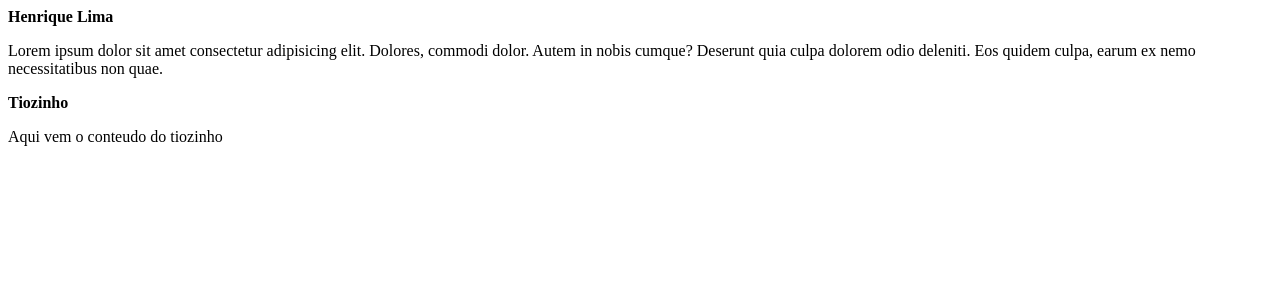
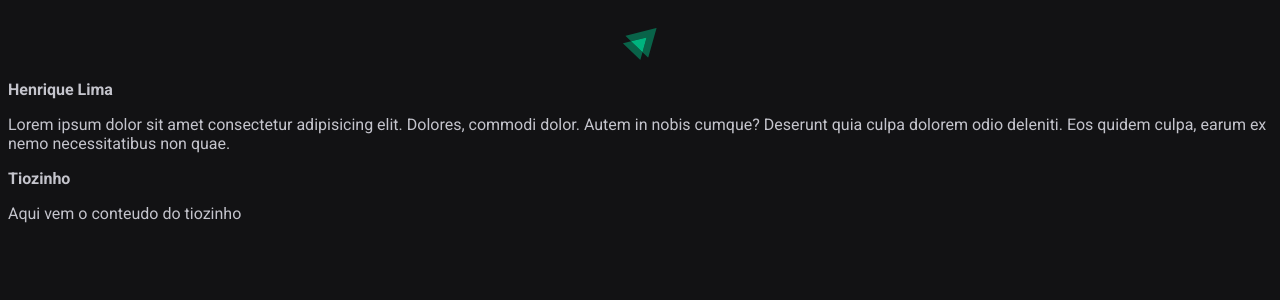
Before and after one commit to henrikesilva/feed_rocketseat, a React (Vite) app: page / in a window 1280 px wide. Shown: the top 300 px of the page. Built offline with nearby package versions, Linux system fonts and the light colour scheme.

Commit message:
Criação do layout inicial com variaveis e design padrão; criação do header da aplicação

```diff
--- a/index.html
+++ b/index.html
@@ -2,7 +2,14 @@
 <html lang="en">
   <head>
     <meta charset="UTF-8" />
+
+    <link rel="preconnect" href="https://fonts.googleapis.com" />
+    <link rel="preconnect" href="https://fonts.gstatic.com" crossorigin />
+
     <link rel="icon" type="image/svg+xml" href="/vite.svg" />
+
+    <link href="https://fonts.googleapis.com/css2?family=Roboto:wght@400;700&display=swap" rel="stylesheet" />
+
     <meta name="viewport" content="width=device-width, initial-scale=1.0" />
     <title>Vite + React</title>
   </head>
--- a/src/App.jsx
+++ b/src/App.jsx
@@ -1,9 +1,14 @@
 import { Post } from "./Post"
+import { Header } from "./components/Header";
+
+import './global.css';
 
 export function App() {
 
   return (
     <div>
+      <Header />
+
       <Post
         author="Henrique Lima"
         content="Lorem ipsum dolor sit amet consectetur adipisicing elit. Dolores, commodi dolor. Autem in nobis cumque? Deserunt quia culpa dolorem odio deleniti. Eos quidem culpa, earum ex nemo necessitatibus non quae."
--- /dev/null
+++ b/src/components/Header.jsx
@@ -0,0 +1,11 @@
+import styles from "./Header.module.css"
+
+import igniteLogo from '../assets/ignite-logo.svg'
+
+export function Header() {
+    return (
+        <header className={styles.header}>
+            <img src={igniteLogo} alt="Logotipo do ignite" />
+        </header>
+    );
+}
--- /dev/null
+++ b/src/components/Header.module.css
@@ -0,0 +1,10 @@
+.header {
+    background: var(-gray-800);
+    display: flex;
+    justify-content: center;
+    padding: 1.25rem 0; /* 1.25 rem = 20px -  */
+}
+
+.header img {
+    height: 2rem; /* 2rem = 32px */
+}
--- /dev/null
+++ b/src/global.css
@@ -0,0 +1,30 @@
+:root {
+    --white: #fff;
+    --gray-100: #e1e1e6;
+    --gray-300: #c4c4cc;
+    --gray-400: #8d8d99;
+    --gray-600: #323238;
+    --gray-700: #29292e;
+    --gray-800: #282024;
+    --gray-900: #121214;
+
+    --green-500: #00875f;
+}
+
+{
+    margin: 0;
+    padding: 0;
+    box-sizing: border-box;
+}
+
+body {
+    background: var(--gray-900);
+    color: var(--gray-300); /* Utilização das variaveis que foram criadas no root */
+    -webkit-font-smoothing: antialiased; /* Aplica uma padronizacao para fontes, deixando com mais detalhes  */
+}
+
+body, input, textarea, button {
+    font-family: 'Roboto', sans-serif;
+    font-weight: 400;
+    font-size: 1rem; /* 1 rem = 16px no tamanho padrão do HTML, aumenta a acessibilidade para casos em que o usuario aumente a fonte do dispositivo */
+}
```
Also changed, not shown: src/assets/Ignite-logo.svg (added).
